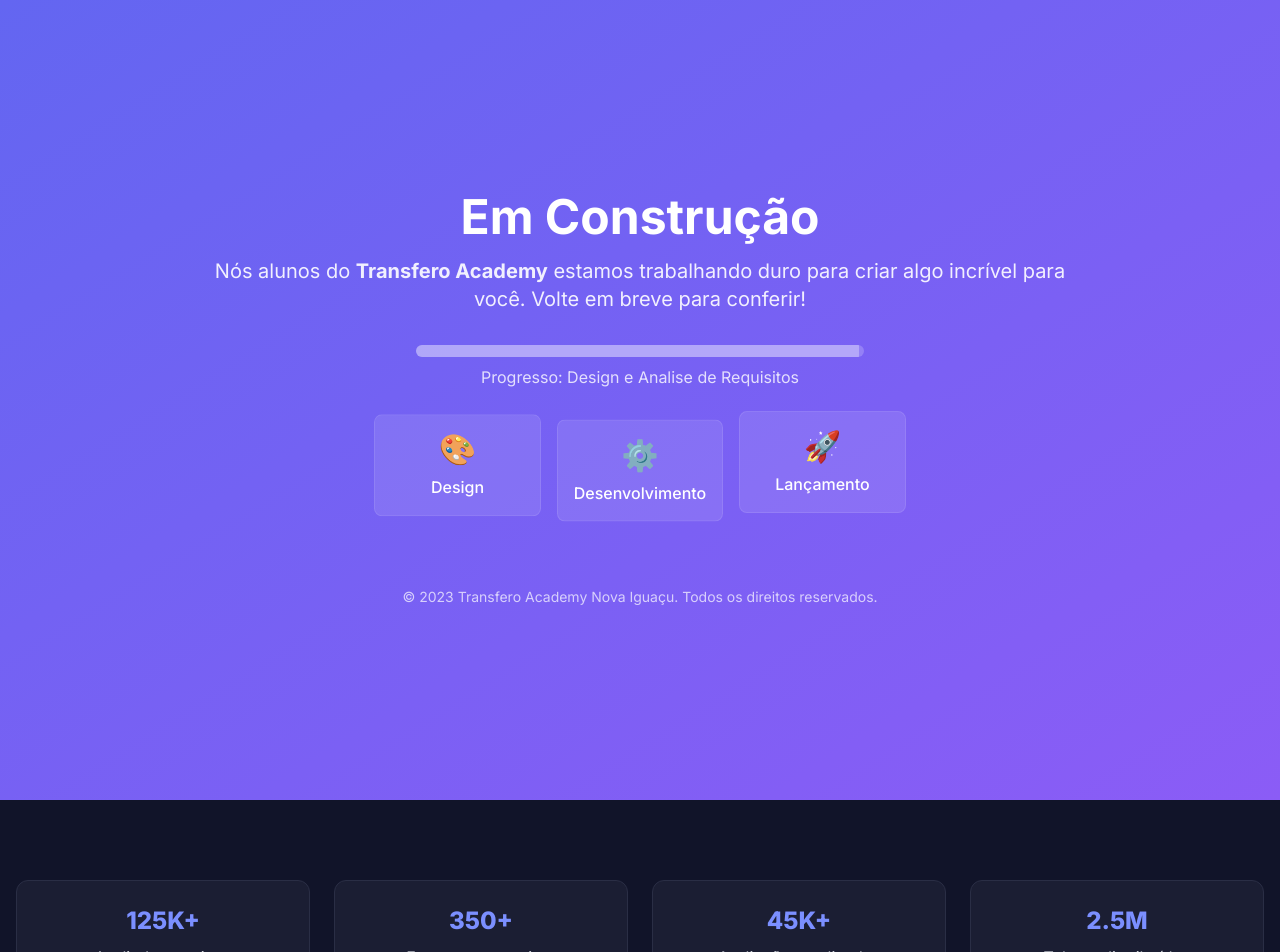
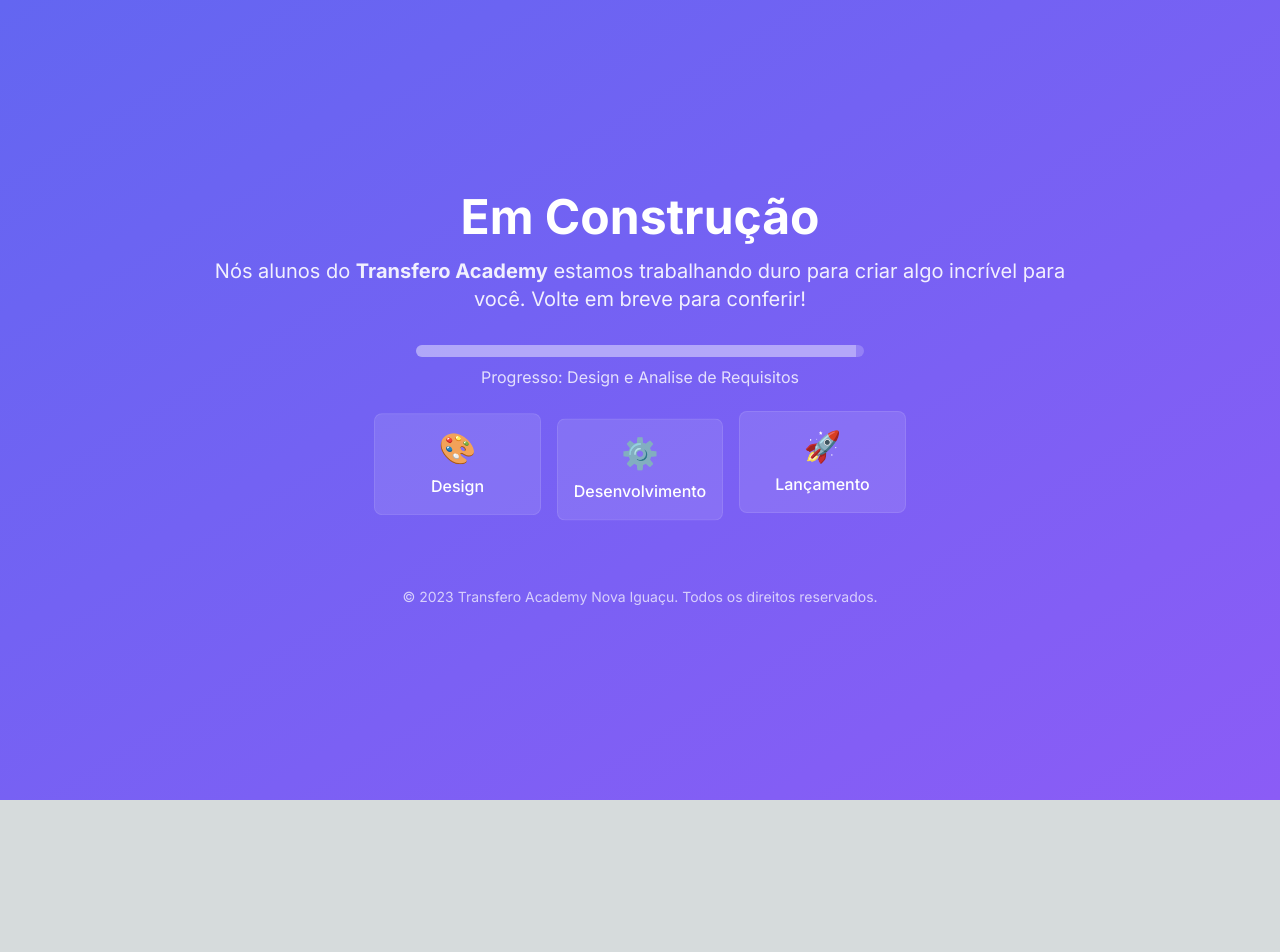
Before and after one commit to TransferoNovaIguacu/feedback-company-front, a Next.js app: page / in a window 1280 px wide. Shown: the top 952 px of the page. After the commit the page ends 800 px from the top, so only its background shows below. Built offline with nearby package versions, Linux system fonts and the light colour scheme.

Commit message:
refactor: Remove Engajamento component from EmConstrucao page

```diff
--- a/app/page.tsx
+++ b/app/page.tsx
@@ -46,8 +46,6 @@
         </div>
       </div>
 
-      <Engajamento/>
-
       <style jsx>{`
         .progress-bar .animate-progress {
           animation: progress 3s infinite;
```
